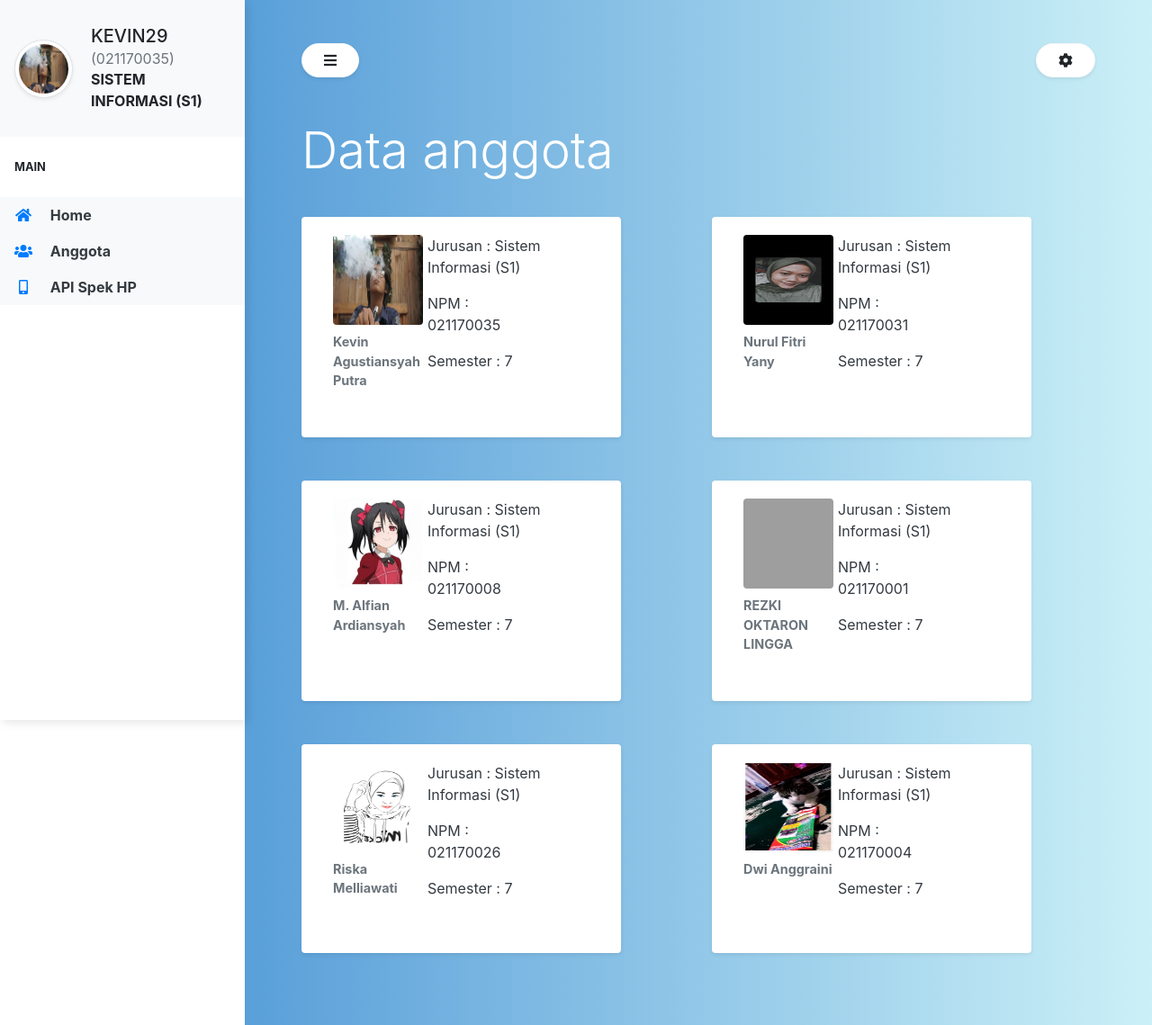
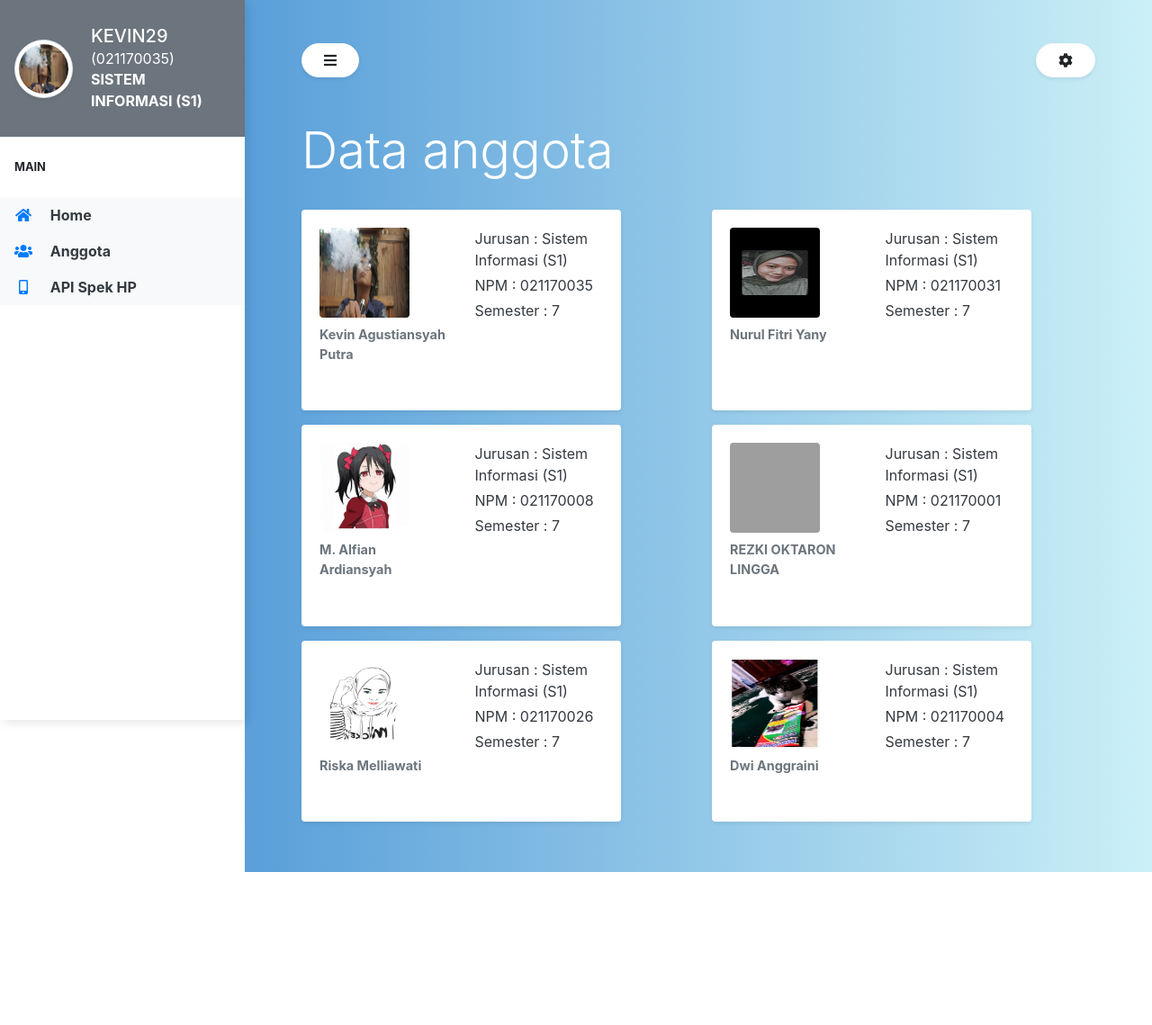
Before and after one commit to kevinap29/tugasakhir-is, a PHP site: page /index.php?page=anggota in a window 1280 px wide. Shown: the whole page at 90% size. After the commit the page ends 969 px from the top, so only its background shows below. Run offline with PHP 8.4, Linux system fonts and the light colour scheme; a user stored in the database is signed in; data comes from the database, SQL or seed files in the repository; some libraries are stand-ins or nearby versions; grey boxes are pictures that could not be loaded.

Commit message:
fixed ui

```diff
--- a/include/nav.php
+++ b/include/nav.php
@@ -1,6 +1,6 @@
 <!-- Vertical navbar -->
 <div class="vertical-nav bg-white" id="sidebar">
-      <div class="py-4 px-3 mb-4 bg-light">
+      <div class="py-4 px-3 mb-4 bg-secondary text-white">
         <div class="media d-flex align-items-center"><img src="asset/img/photo-profile/<?php
           if ($foto != 'default.jpg') {
             $image = explode('.',$foto);
@@ -11,7 +11,7 @@
         ?>
         " alt="..." width="65" class="mr-3 rounded-circle img-thumbnail shadow-sm">
           <div class="media-body p-1">
-            <h5 class="m-0 text-uppercase"><?= $username ?> <small class="text-muted"> (<?= $npm ?>) </small></h5>
+            <h5 class="m-0 text-uppercase"><?= $username ?> <small class=""> (<?= $npm ?>) </small></h5>
             <p class="font-weight-bold text-uppercase mb-0"><?= $jurusan ?></p>
           </div>
         </div>
--- a/include/pagination.php
+++ b/include/pagination.php
@@ -1,4 +1,4 @@
-<div class="col-md-6">
+<div class="col-md-4">
     <nav aria-label="Page navigation">
         <ul class="pagination">
             <?php
--- a/index.php
+++ b/index.php
@@ -41,7 +41,7 @@ if (empty($_SESSION['secret'])) {
           <button id="sidebarCollapse" type="button" class="btn btn-light bg-white rounded-pill shadow-sm px-4 mb-4"><i class="fa fa-bars "></i></button>
         </div>
         <div class="col-md-4 ml-auto d-flex justify-content-end">
-          <div class="btn-group dropleft">
+          <div class="btn-group dropdown">
             <button class="btn btn-light bg-white rounded-pill shadow-sm px-4 mb-4 drowdown-toggle" type="button" id="dropdownMenuButton" data-toggle="dropdown" aria-haspopup="true" aria-expanded="false">
               <i class="fa fa-cog "></i>
             </button>
--- a/page/auth/logout.php
+++ b/page/auth/logout.php
@@ -1,5 +1,4 @@
 <?php
-    session_start();
     session_unset();
     session_destroy();
 
--- a/page/main/anggota.php
+++ b/page/main/anggota.php
@@ -13,21 +13,21 @@
                 foreach ($dataAll as $user) {
 
                 ?>
-                <div class="col mb-3 d-flex align-item-strect">
-                    <div class="card col-md-10 text-dark border-0 shadow-sm my-3">
+                <div class="col my-0 d-flex align-item-strect">
+                    <div class="card col-md-10 text-dark border-0 shadow-sm my-2 p-0">
                         <!-- <img class="card-img-top" data-src="holder.js/100x180/" alt="Card image cap"> -->
                         <div class="card-body">
                             <dl class="row">
-                                <dt class="col-md-4">
+                                <dt class="col-md-6">
                                 <figure class="figure">
                                     <img src="asset/img/photo-profile/<?= $user['foto'] ?>" height="100" width="100" class="figure-img rounded" alt="...">
                                     <figcaption class="figure-caption"><?= $user['nama'] ?></figcaption>
                                 </figure>
                                 </dt>
                                 <dd class="col-md-6">
-                                    <p>Jurusan : <?= $user['jurusan'] ?></p>
-                                    <p>NPM : <?= $user['npm'] ?></p>
-                                    <p>Semester : <?= $user['semester'] ?></p>
+                                    <p class="mb-1">Jurusan : <?= $user['jurusan'] ?></p>
+                                    <p class="mb-1">NPM : <?= $user['npm'] ?></p>
+                                    <p class="mb-1">Semester : <?= $user['semester'] ?></p>
                                 </dd>
                             </dl>
                         </div>
--- a/page/main/detail-hp.php
+++ b/page/main/detail-hp.php
@@ -1,4 +1,6 @@
 <?php
+$pag = $_GET['pag'];
+$show = $_GET['show'];
 $brand_slug = $_GET['bslug'];
 $phone_slug = $_GET['pslug'];
 $brand_name = $_GET['bphone'];
@@ -81,7 +83,7 @@ $phoneSpec = $data['data']['specifications'];
 <div class="container-fluid">
     <div class="row d-flex align-item-center">
         <div class="col-md-2 bg-dark mb-2">
-            <a href="index.php?page=detailBrand&slug=<?= $brand_slug ?>&brand=<?= $brand_name ?>&show=" role="button" class="btn btn-secondary btn-block my-5"><i class="fas fa-backward    "></i></a>
+            <a href="index.php?page=detailBrand&slug=<?= $brand_slug ?>&brand=<?= $brand_name ?>&show=<?= $show ?>&pag=<?= $pag ?>" role="button" class="btn btn-secondary btn-block my-5"><i class="fas fa-backward    "></i></a>
         </div>
         <div class="col-md-8 text-center card-header bg-dark mb-2 mx-0">
             <h5 class="display-4"><?= $brandName ?></h5>
@@ -91,7 +93,7 @@ $phoneSpec = $data['data']['specifications'];
         <div class="card mb-3 p-3 text-dark">
             <div class="row no-gutters">
                 <div class="col-md-4">
-                    <img src="<?= $phoneImage?>" class="card-img" style="max-width: 540px;" alt="...">
+                    <img src="<?= $phoneImage?>" class="card-img" style="max-width: 200px; max-height: 240px;" alt="...">
                     <hr class="w-100">
                     <!-- loop spec 1 / date release -->
                     <p class="font-weight-bold mb-0 ml-3"><?= $spec_1_title ?></p>
--- a/page/main/list-brand-hp.php
+++ b/page/main/list-brand-hp.php
@@ -56,7 +56,7 @@ $brands = $data['data']['brands'];
                 <div class="col-md-4 mb-3">
                     <div class="card d-flex align-items-center">
                         <div class="card-header border-0 shadow-sm text-center font-weight-bold">
-                            <a id="linkBrands" class="card-link text-dark " href="index.php?page=detailBrand&slug=<?=$brand['brand_slug']?>&brand=<?= $brand['brand'] ?>&pag=<?= $pag ?>&show=">
+                            <a id="linkBrands" class="card-link text-dark " href="index.php?page=detailBrand&slug=<?=$brand['brand_slug']?>&brand=<?= $brand['brand'] ?>&pag=<?= $pag ?>&show=<?= $brand['count_devices']?>">
                                 <h6 class="card-title"><?=$brand['brand']?> <span
                                 class="badge badge-pill badge-primary"
                                 data-toggle="tooltip"
```
Also changed, not shown: page/main/detail-brand-hp.php (+32 -7 lines).
